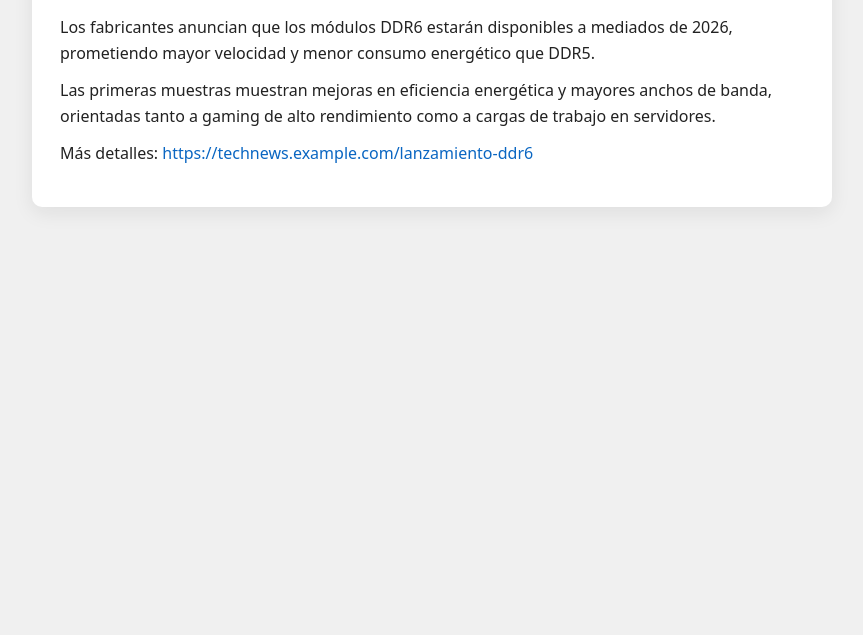
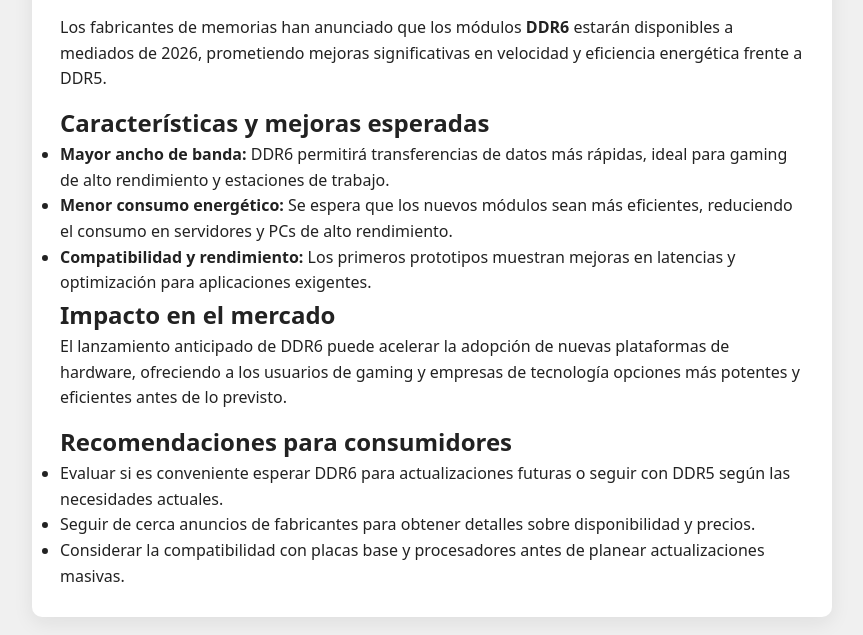
Before and after one commit to cosmemir-jpg/rss-atom, a plain HTML site: page noticia2.html in a window 1280 px wide. Shown: the part 165-800 px from the top of the page, without its empty margins (208-1071 px from the left). Drawn offline with Linux system fonts and the light colour scheme.

Commit message:
noticia2.html

```diff
--- a/noticia2.html
+++ b/noticia2.html
@@ -14,9 +14,24 @@
     </header>
 
     <article class="article-body">
-      <p>Los fabricantes anuncian que los módulos DDR6 estarán disponibles a mediados de 2026, prometiendo mayor velocidad y menor consumo energético que DDR5.</p>
-      <p>Las primeras muestras muestran mejoras en eficiencia energética y mayores anchos de banda, orientadas tanto a gaming de alto rendimiento como a cargas de trabajo en servidores.</p>
-      <p>Más detalles: <a href="https://technews.example.com/lanzamiento-ddr6" target="_blank" rel="noopener">https://technews.example.com/lanzamiento-ddr6</a></p>
+      <p>Los fabricantes de memorias han anunciado que los módulos <strong>DDR6</strong> estarán disponibles a mediados de 2026, prometiendo mejoras significativas en velocidad y eficiencia energética frente a DDR5.</p>
+
+      <h2>Características y mejoras esperadas</h2>
+      <ul>
+        <li><strong>Mayor ancho de banda:</strong> DDR6 permitirá transferencias de datos más rápidas, ideal para gaming de alto rendimiento y estaciones de trabajo.</li>
+        <li><strong>Menor consumo energético:</strong> Se espera que los nuevos módulos sean más eficientes, reduciendo el consumo en servidores y PCs de alto rendimiento.</li>
+        <li><strong>Compatibilidad y rendimiento:</strong> Los primeros prototipos muestran mejoras en latencias y optimización para aplicaciones exigentes.</li>
+      </ul>
+
+      <h2>Impacto en el mercado</h2>
+      <p>El lanzamiento anticipado de DDR6 puede acelerar la adopción de nuevas plataformas de hardware, ofreciendo a los usuarios de gaming y empresas de tecnología opciones más potentes y eficientes antes de lo previsto.</p>
+
+      <h2>Recomendaciones para consumidores</h2>
+      <ul>
+        <li>Evaluar si es conveniente esperar DDR6 para actualizaciones futuras o seguir con DDR5 según las necesidades actuales.</li>
+        <li>Seguir de cerca anuncios de fabricantes para obtener detalles sobre disponibilidad y precios.</li>
+        <li>Considerar la compatibilidad con placas base y procesadores antes de planear actualizaciones masivas.</li>
+      </ul>
     </article>
   </main>
 </body>
```
